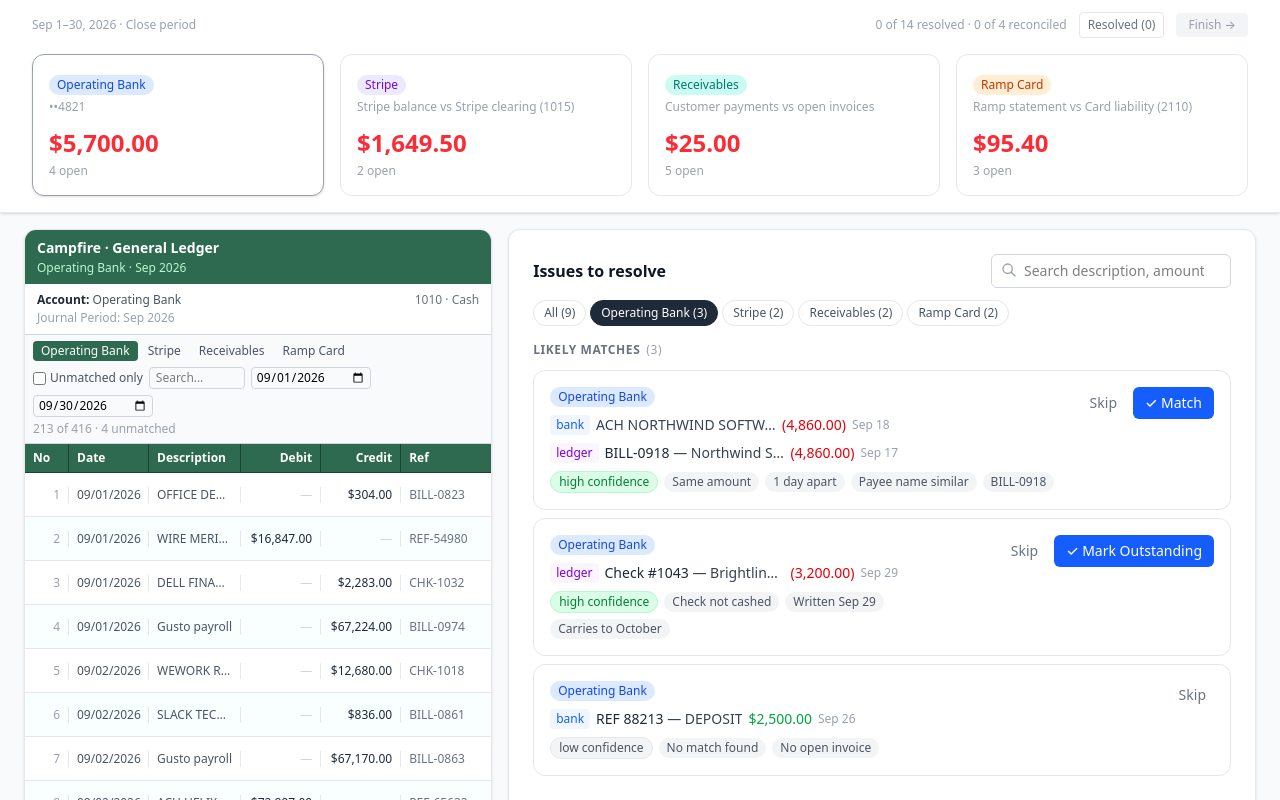
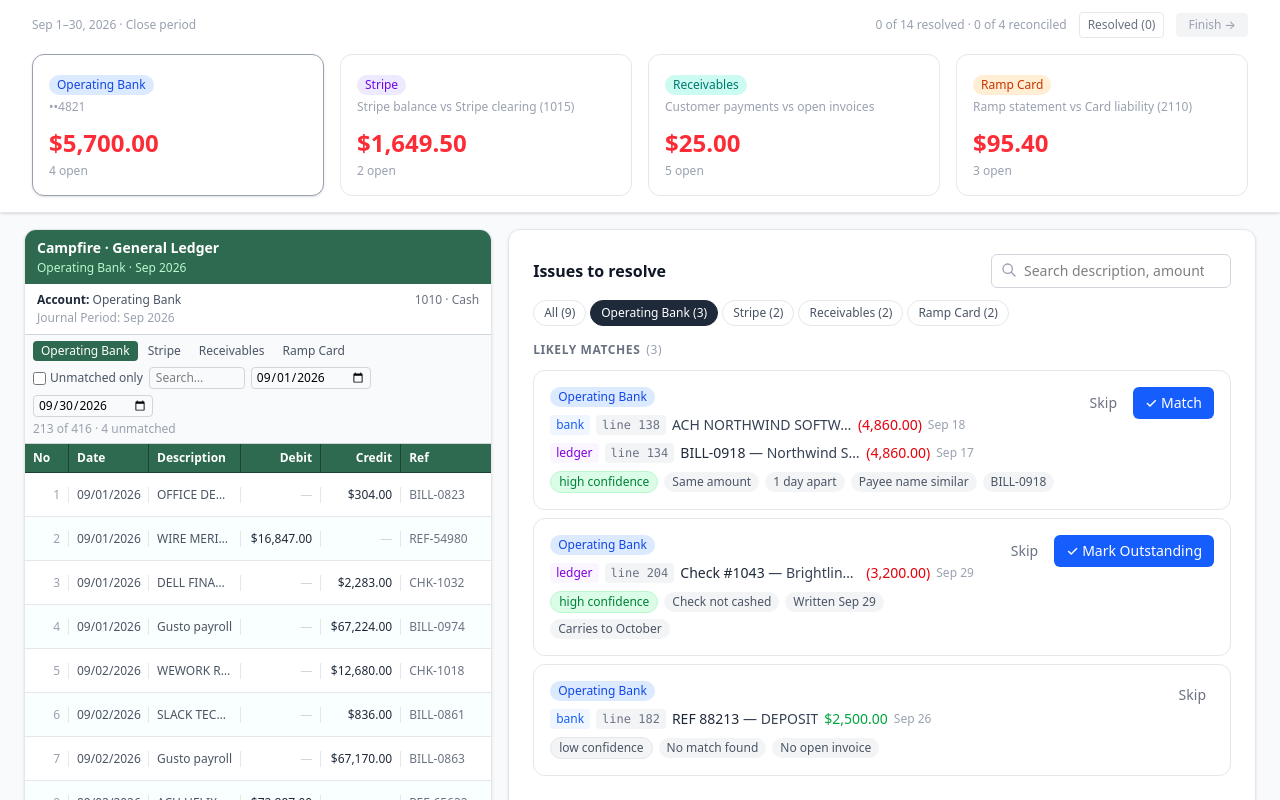
Before and after one commit to nicoleboac/campfire, a React (Vite) app: page / in a window 1280 px wide. Shown: the top 800 px of the page. Built offline with nearby package versions, Linux system fonts and the light colour scheme.

Commit message:
Cards: show ledger line number badge on each item (e.g. 'line 137')

```diff
--- a/src/components/IssuesPanel.tsx
+++ b/src/components/IssuesPanel.tsx
@@ -5,6 +5,25 @@ import type { Resolution, useReconcile } from '../hooks/useReconcile'
 import { cls, tokens } from '../theme/tokens'
 import { MatchDetail } from './MatchDetail'
 import { CreateEntryForm } from './CreateEntryForm'
+import { AUTO_MATCHED_PAIRS } from '../data/autoMatched'
+
+// Returns the 1-based line number of an item in the ledger for its source,
+// using the same Sep 2026 date window and sort order as LedgerView.
+function ledgerLineNumber(itemKey: string, source: Source, allItems: Item[]): number | null {
+  const rows: { date: string; key: string }[] = []
+  for (const pair of AUTO_MATCHED_PAIRS) {
+    if (pair.source !== source) continue
+    rows.push({ date: pair.sourceItem.date, key: pair.id })
+  }
+  for (const item of allItems) {
+    if (item.source !== source) continue
+    rows.push({ date: item.date, key: item.key })
+  }
+  rows.sort((a, b) => a.date.localeCompare(b.date))
+  const filtered = rows.filter(r => r.date >= '2026-09-01' && r.date <= '2026-09-30')
+  const idx = filtered.findIndex(r => r.key === itemKey)
+  return idx >= 0 ? idx + 1 : null
+}
 
 interface Props {
   activeSuggestions: Suggestion[]
@@ -251,11 +270,18 @@ function IssueSuggestionCard({
 
             {/* Items summary */}
             <div className="flex flex-wrap gap-2 mb-2">
-              {suggestionItems.map(item => (
+              {suggestionItems.map(item => {
+                const lineNum = ledgerLineNumber(item.key, suggestion.source, allItems)
+                return (
                   <div key={item.key} className="flex items-center gap-1.5">
                     <span className={`text-xs px-1.5 py-0.5 rounded ${sideBadgeCls[item.side] || 'bg-gray-50 text-gray-600'}`}>
                       {item.side}
                     </span>
+                    {lineNum !== null && (
+                      <span className="text-xs px-1.5 py-0.5 rounded bg-gray-100 text-gray-500 font-mono">
+                        line {lineNum}
+                      </span>
+                    )}
                     <span className="text-sm text-gray-700 truncate max-w-[180px]">
                       {item.reference ? (
                         <><span className="font-medium text-gray-800">{item.reference}</span> — {item.description}</>
@@ -269,7 +295,8 @@ function IssueSuggestionCard({
                       <span className="text-xs text-gray-400">{item.meta.cardholder} ···{item.meta.cardLast4}</span>
                     )}
                   </div>
-              ))}
+                )
+              })}
             </div>
 
             {/* Confidence + reason chips */}
@@ -424,7 +451,7 @@ interface OrphanCardProps {
   onResolve: (resolution: Omit<Resolution, 'timestamp'>) => void
 }
 
-function OrphanCard({ item, allItems: _allItems, isSelected, onSelect, onResolve }: OrphanCardProps) {
+function OrphanCard({ item, allItems, isSelected, onSelect, onResolve }: OrphanCardProps) {
   const [showCreateEntry, setShowCreateEntry] = useState(false)
   const [showFlagForm, setShowFlagForm] = useState(false)
   const [showSuspenseForm, setShowSuspenseForm] = useState(false)
@@ -500,6 +527,12 @@ function OrphanCard({ item, allItems: _allItems, isSelected, onSelect, onResolve
               <span className={`text-xs px-1.5 py-0.5 rounded ${sideBadgeCls[item.side] || 'bg-gray-50 text-gray-600'}`}>
                 {item.side}
               </span>
+              {(() => {
+                const ln = ledgerLineNumber(item.key, item.source, allItems)
+                return ln !== null ? (
+                  <span className="text-xs px-1.5 py-0.5 rounded bg-gray-100 text-gray-500 font-mono">line {ln}</span>
+                ) : null
+              })()}
               <span className="text-xs text-gray-400">{fmtDate(item.date)}</span>
               {item.reference && <span className="text-xs text-gray-500 font-medium">{item.reference}</span>}
               {item.meta?.cardholder && (
```
Lines whose indentation alone changed are shown as unchanged.
